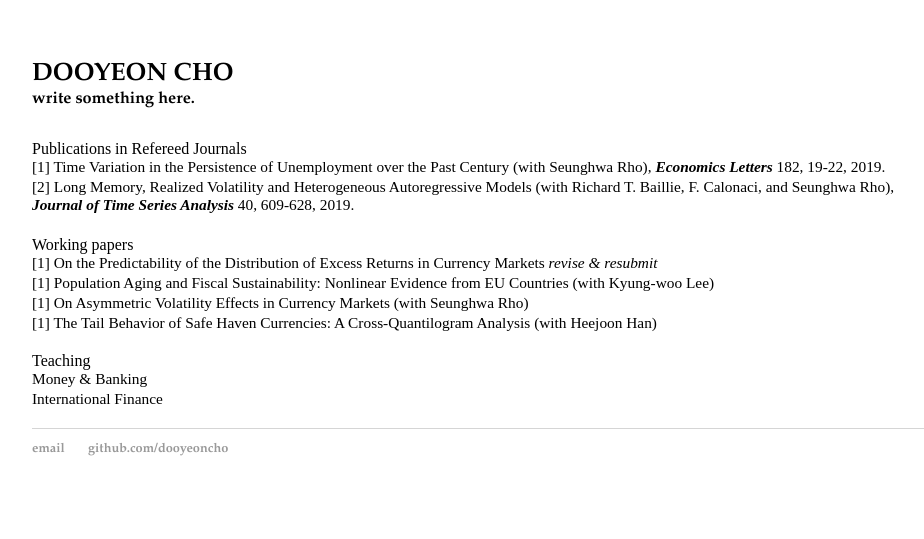
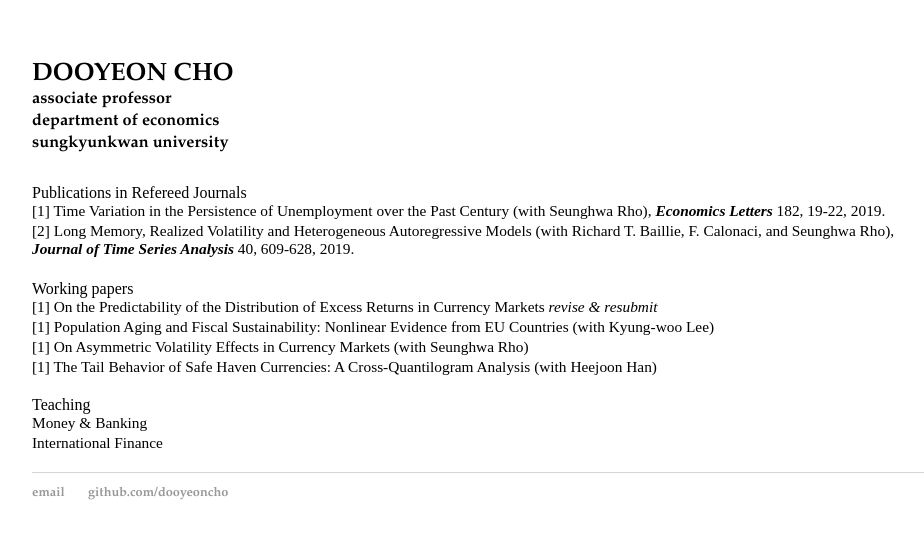
Before and after one commit to dooyeoncho/dooyeoncho.github.io, a Jekyll site: the page built from index.html, in a window 1280 px wide. Shown: the top 539 px of the page, without its empty margins (160-1084 px from the left). Built offline with Jekyll 4.4.1, drawn with Linux system fonts in a browser that asks for light colours.

Commit message:
Update index.html

```diff
--- a/index.html
+++ b/index.html
@@ -5,7 +5,9 @@ title: Dooyeon Cho - personal webpage
 
 
 <h1 class="headerstyle">Dooyeon Cho
-<div>write something here. </div>
+<div>Associate Professor </div>
+<div>Department of Economics </div>
+<div>Sungkyunkwan University </div>
 </h1>
 
 
```
